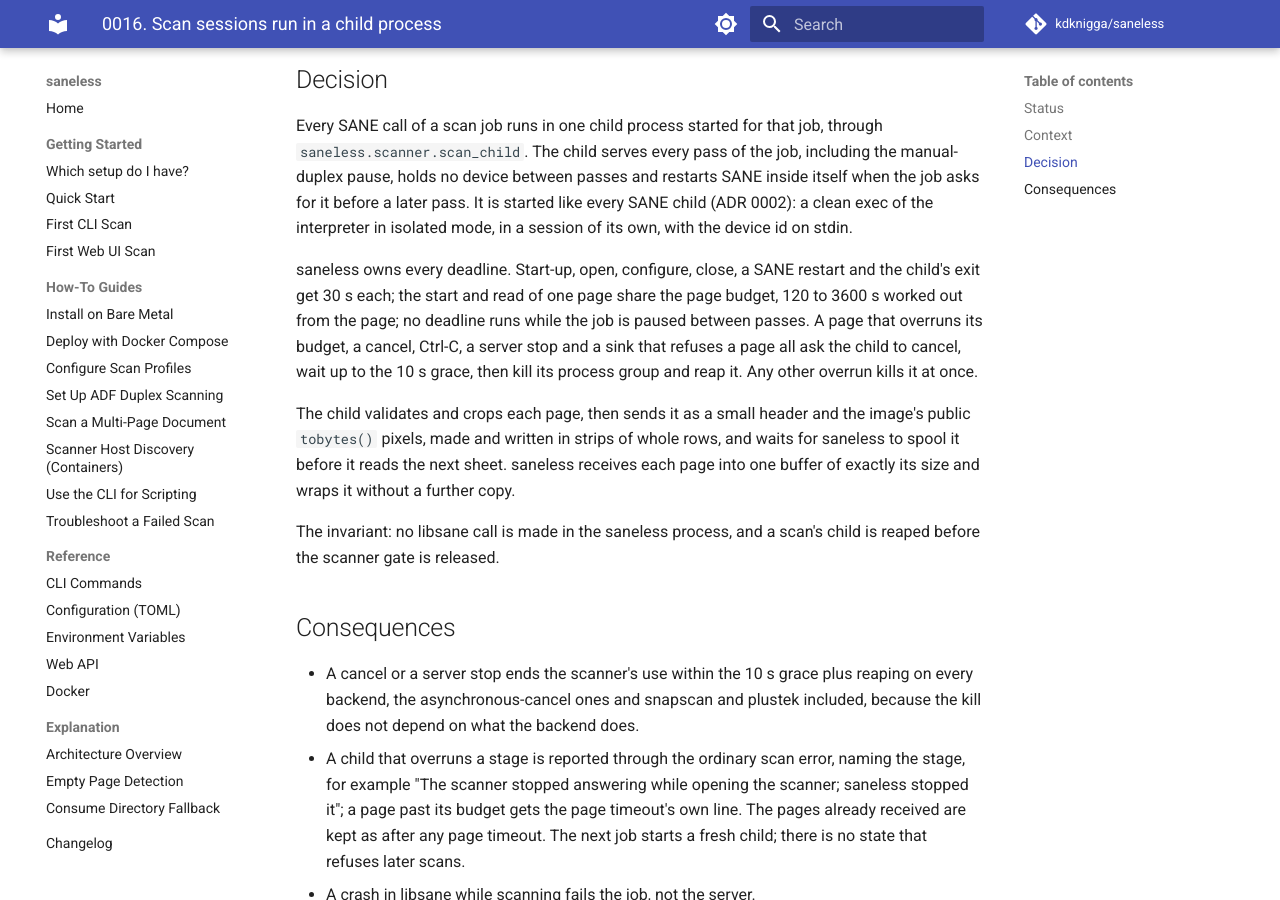
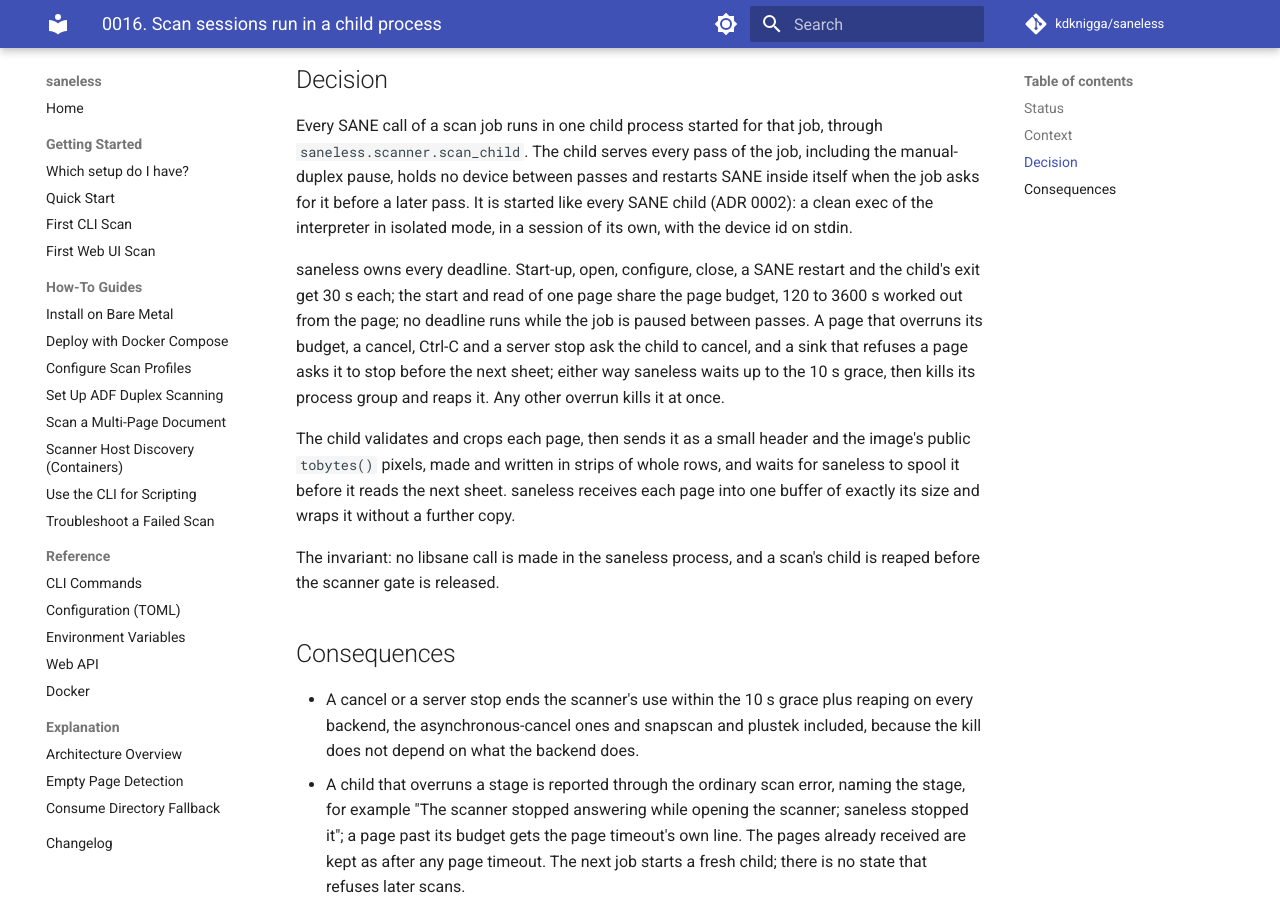
Before and after one commit to kdknigga/saneless, an MkDocs documentation site: the page built from docs/explanation/decisions/0016-scan-sessions-in-a-child-process.md, in a window 1280 px wide and 900 px high, scrolled down 530 px. Built offline with MkDocs 1.6.1 and Material for MkDocs 9.7.7, drawn with Linux system fonts in a browser that asks for light colours; comment, search, counter and statistics services are not loaded.

Commit message:
fix(52): IN-50 say a refused page asks the scan child to stop, not cancel
Co-Authored-By: Claude Opus 5.5 (1M context) <noreply@anthropic.com>
Claude-Session: https://claude.ai/code/session_015tNbPXausUJz2YgDAfExKU

```diff
--- a/docs/explanation/decisions/0016-scan-sessions-in-a-child-process.md
+++ b/docs/explanation/decisions/0016-scan-sessions-in-a-child-process.md
@@ -12,7 +12,7 @@ A libsane call blocks inside C. A Python signal handler cannot run while the mai
 
 Every SANE call of a scan job runs in one child process started for that job, through `saneless.scanner.scan_child`. The child serves every pass of the job, including the manual-duplex pause, holds no device between passes and restarts SANE inside itself when the job asks for it before a later pass. It is started like every SANE child (ADR 0002): a clean exec of the interpreter in isolated mode, in a session of its own, with the device id on stdin.
 
-saneless owns every deadline. Start-up, open, configure, close, a SANE restart and the child's exit get 30 s each; the start and read of one page share the page budget, 120 to 3600 s worked out from the page; no deadline runs while the job is paused between passes. A page that overruns its budget, a cancel, Ctrl-C, a server stop and a sink that refuses a page all ask the child to cancel, wait up to the 10 s grace, then kill its process group and reap it. Any other overrun kills it at once.
+saneless owns every deadline. Start-up, open, configure, close, a SANE restart and the child's exit get 30 s each; the start and read of one page share the page budget, 120 to 3600 s worked out from the page; no deadline runs while the job is paused between passes. A page that overruns its budget, a cancel, Ctrl-C and a server stop ask the child to cancel, and a sink that refuses a page asks it to stop before the next sheet; either way saneless waits up to the 10 s grace, then kills its process group and reaps it. Any other overrun kills it at once.
 
 The child validates and crops each page, then sends it as a small header and the image's public `tobytes()` pixels, made and written in strips of whole rows, and waits for saneless to spool it before it reads the next sheet. saneless receives each page into one buffer of exactly its size and wraps it without a further copy.
 
```
